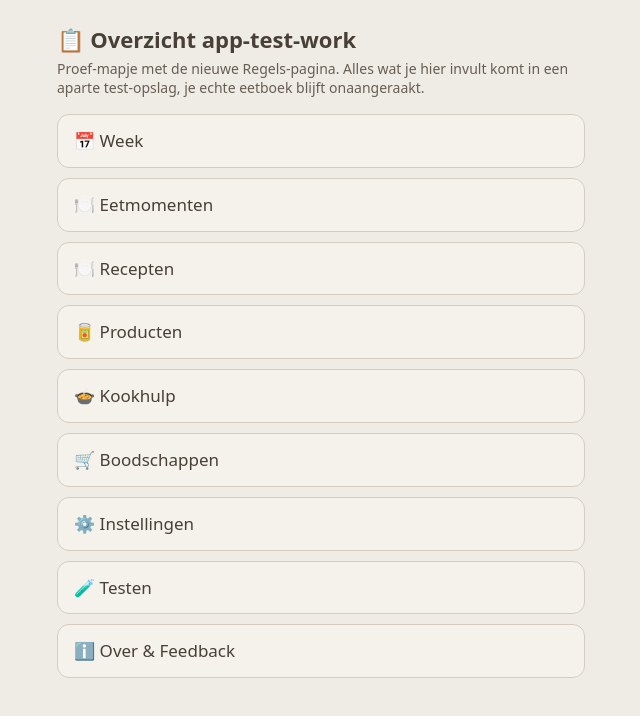
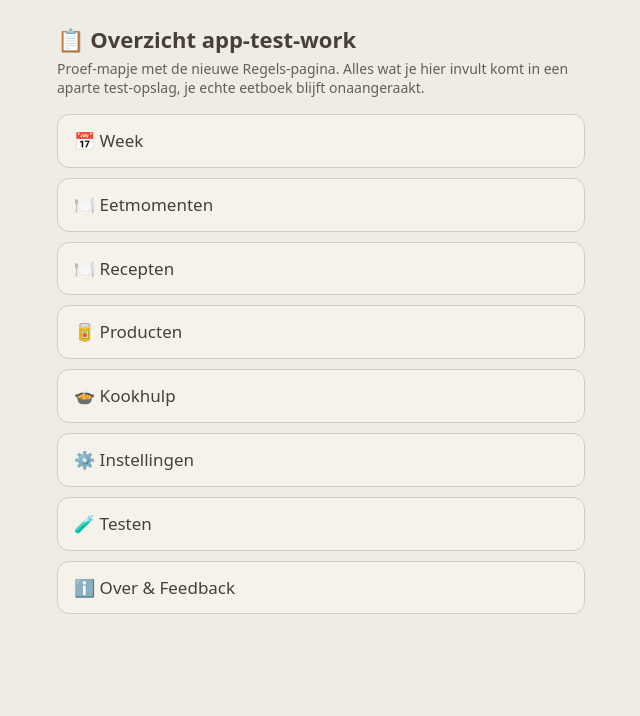
Before and after one commit to MrSMimE/eetboek-dev, a plain HTML site: page app-test-work/overzicht.html in a window 1280 px wide. Shown: the whole page, without its empty margins (319-959 px from the left). Drawn offline with Linux system fonts and the light colour scheme.

Commit message:
v61.3 werk: Boodschappen (tijdelijk) uit het overzicht

```diff
--- a/app-test-work/overzicht.html
+++ b/app-test-work/overzicht.html
@@ -29,7 +29,6 @@
     <li><a href="recepten.html">🍽️ Recepten</a></li>
     <li><a href="producten.html">🥫 Producten</a></li>
     <li><a href="kookhulp.html">🍲 Kookhulp</a></li>
-    <li><a href="boodschappen.html">🛒 Boodschappen</a></li>
     <li><a href="instellingen.html">⚙️ Instellingen</a></li>
     <li><a href="testen.html">🧪 Testen</a></li>
     <li><a href="over.html">ℹ️ Over &amp; Feedback</a></li>
```
